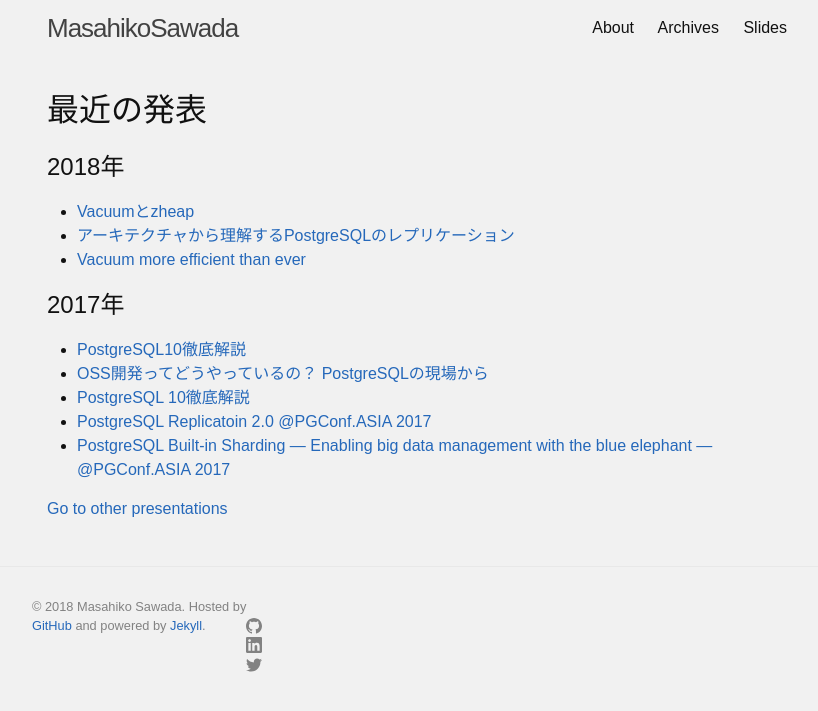
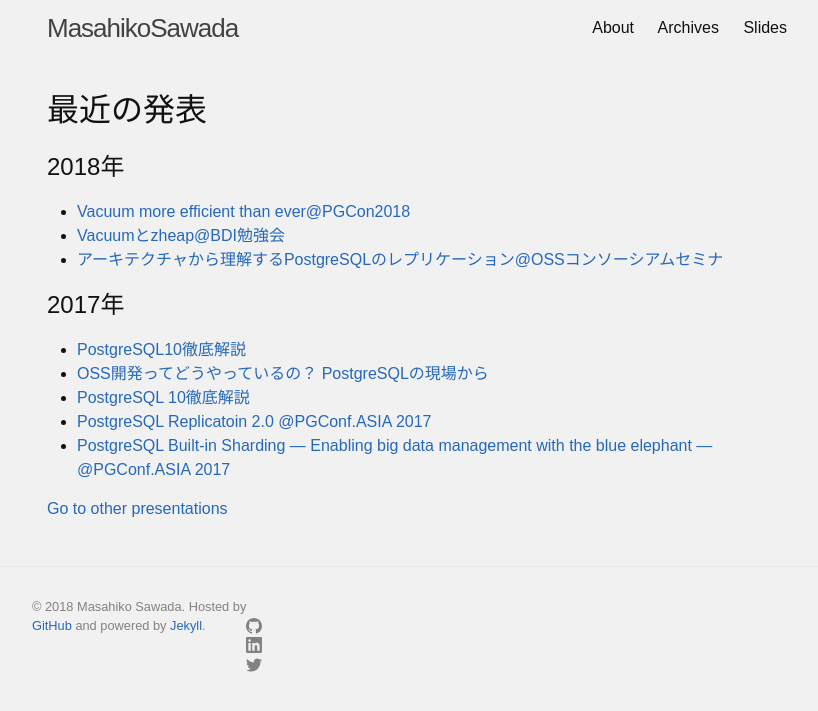
Before and after one commit to MasahikoSawada/masahikosawada.github.io, a Jekyll site: the page built from slides.md, in a window 1280 px wide. Shown: the top 711 px of the page, without its empty margins (223-1041 px from the left). Built offline with Jekyll 4.4.1, drawn with Linux system fonts in a browser that asks for light colours.

Commit message:
Add where gave the presentations at in slides.

```diff
--- a/slides.md
+++ b/slides.md
@@ -7,9 +7,9 @@
 # 最近の発表
 
 ## 2018年
-* [Vacuumとzheap](https://www.slideshare.net/masahikosawada98/vacuumzheap-92589428)
-* [アーキテクチャから理解するPostgreSQLのレプリケーション](https://www.slideshare.net/masahikosawada98/postgresql-86891271)
-* [Vacuum more efficient than ever](https://www.slideshare.net/masahikosawada98/vacuum-more-efficient-than-ever-99916671)
+* [Vacuum more efficient than ever@PGCon2018](https://www.slideshare.net/masahikosawada98/vacuum-more-efficient-than-ever-99916671)
+* [Vacuumとzheap@BDI勉強会](https://www.slideshare.net/masahikosawada98/vacuumzheap-92589428)
+* [アーキテクチャから理解するPostgreSQLのレプリケーション@OSSコンソーシアムセミナ](https://www.slideshare.net/masahikosawada98/postgresql-86891271)
 
 ## 2017年
 * [PostgreSQL10徹底解説](https://www.slideshare.net/masahikosawada98/postgresql10)
```
